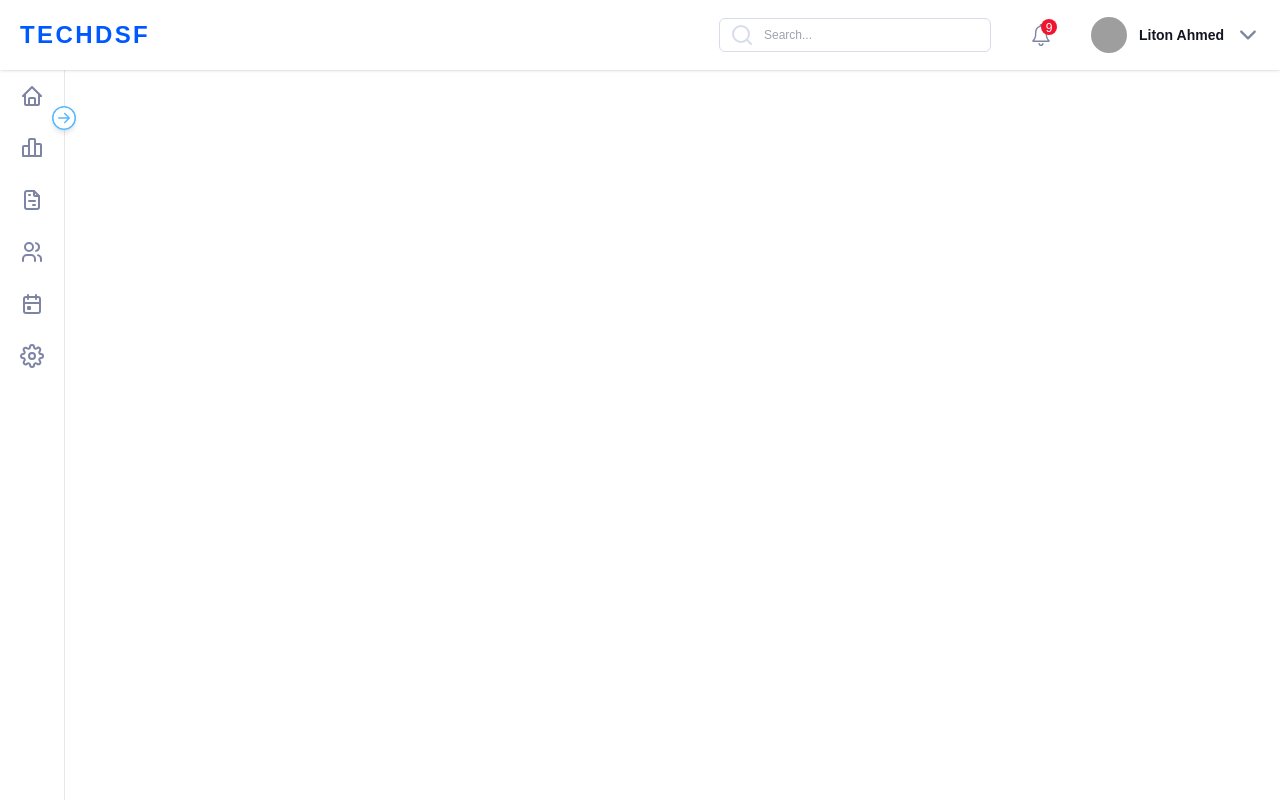
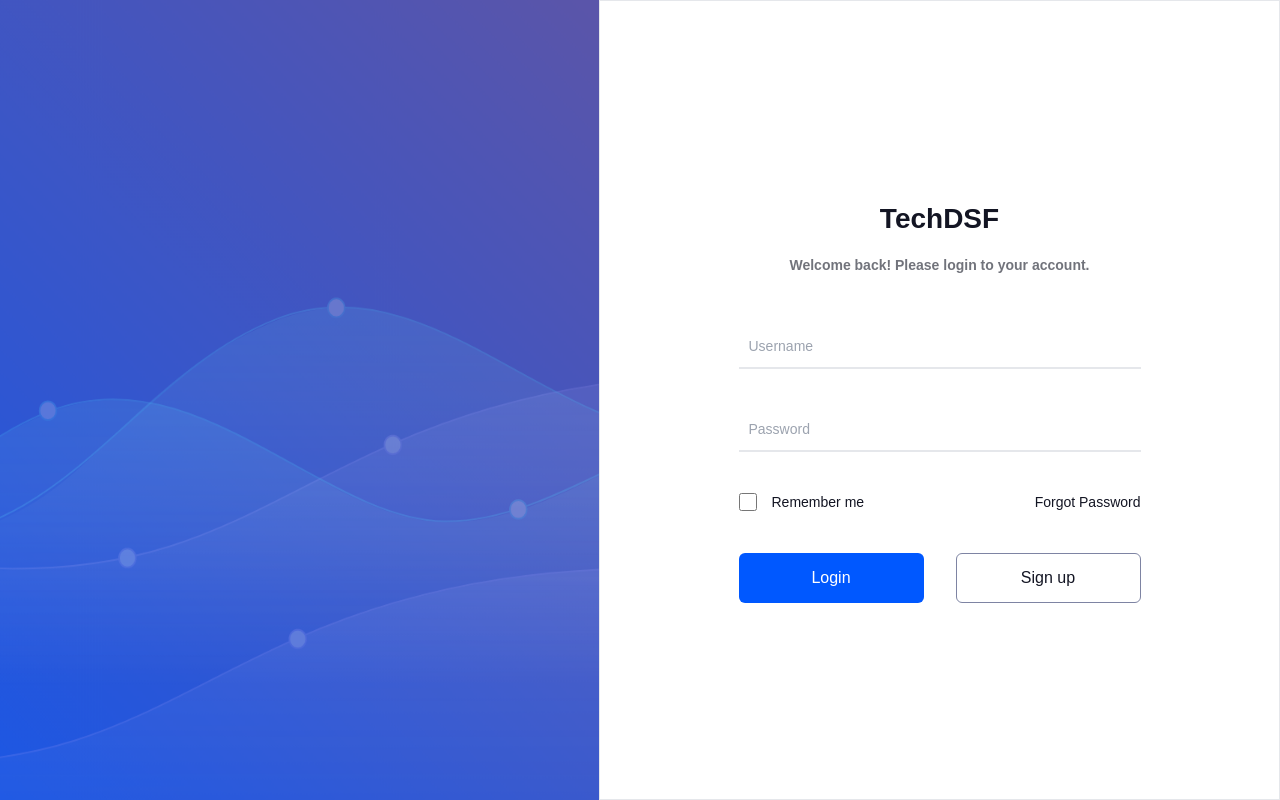
Before and after one commit to rifatptk/techdsf-admin, a React (Create React App) app: page /signin in a window 1280 px wide. Built offline with nearby package versions, Linux system fonts and the light colour scheme; grey boxes are pictures that could not be loaded.

Commit message:
signin page done

```diff
--- a/src/App.js
+++ b/src/App.js
@@ -1,4 +1,4 @@
-import { BrowserRouter, Routes, Route } from 'react-router-dom';
+import { BrowserRouter, Routes, Route, Navigate } from 'react-router-dom';
 import Navbar from './components/Navbar';
 import Sidebar from './components/Sidebar';
 import Analytics from './pages/Analytics';
@@ -8,13 +8,26 @@ import Customers from './pages/Customers';
 import Home from './pages/Home';
 import Settings from './pages/Settings';
 import { useState } from 'react';
+import Signup from './pages/Signup';
+import Signin from './pages/Signin';
+import NotFound from './pages/NotFound';
 
 function App() {
   const [sidebarExpanded, setSidebarExpanded] = useState(false);
 
+  const signedIn = false;
+
   return (
     <div className="App">
       <BrowserRouter>
+        {!signedIn ? (
+          <Routes>
+            <Route path="/signup" element={<Signup />} />
+            <Route path="/signin" element={<Signin />} />
+            <Route path="*" element={<Navigate to="/signin" />} />
+          </Routes>
+        ) : (
+          <>
             <div className="fixed z-10 w-full ">
               <Navbar />
             </div>
@@ -41,9 +54,12 @@ function App() {
                   <Route path="/customers" element={<Customers />} />
                   <Route path="/calendar" element={<Calendar />} />
                   <Route path="/settings" element={<Settings />} />
+                  <Route path="*" element={<NotFound />} />
                 </Routes>
               </div>
             </div>
+          </>
+        )}
       </BrowserRouter>
     </div>
   );
--- /dev/null
+++ b/src/pages/NotFound.jsx
@@ -0,0 +1,15 @@
+import React from 'react';
+
+const NotFound = () => {
+  return (
+    <div className="w-full h-screen grid place-items-center">
+      <div className=" flex flex-col justify-center">
+        <h1 className="text-theme-red font-bold text-8xl">404 </h1>
+        <br />
+        <span className="text-theme-gray text-4xl"> Not Found!</span>
+      </div>
+    </div>
+  );
+};
+
+export default NotFound;
--- /dev/null
+++ b/src/pages/Signin.jsx
@@ -0,0 +1,73 @@
+import { useNavigate } from 'react-router-dom';
+import bg from '../images/bg.png';
+
+const Signin = () => {
+  const navigate = useNavigate();
+
+  const dummyHandler = (e) => {
+    e.preventDefault();
+  };
+
+  return (
+    <div className="signin">
+      <div className="w-full h-screen flex">
+        {/* left */}
+        <div className="flex-1">
+          <img src={bg} alt="" className="w-full h-full" />
+        </div>
+
+        {/* right */}
+        <div className="flex-1 border grid place-items-center p-10">
+          <div className="text-theme-black">
+            <div className="text-center mb-[50px]">
+              <h1 className="text-[28px] font-semibold mb-[15px]">TechDSF</h1>
+              <p className="text-[14px] font-bold text-theme-black/60">
+                Welcome back! Please login to your account.
+              </p>
+            </div>
+            <form className="space-y-10">
+              <input
+                type="text"
+                placeholder="Username"
+                className="w-full p-[10px] border-b-[2px] text-[14px] focus:outline-theme-blue/75"
+              />
+              <input
+                type="text"
+                placeholder="Password"
+                className="w-full p-[10px] border-b-[2px] text-[14px] focus:outline-theme-blue/75"
+              />
+              <div className="flex justify-between space-x-2 text-[14px]">
+                <div className="flex items-center space-x-[15px]">
+                  <input
+                    type="checkbox"
+                    id="remember"
+                    className="w-[18px] h-[18px]"
+                  />
+                  <label htmlFor="remember">Remember me</label>
+                </div>
+                <div>Forgot Password</div>
+              </div>
+              {/* buttons */}
+              <div className="flex justify-between">
+                <button
+                  onClick={dummyHandler}
+                  className="w-[185px] h-[50px] grid place-items-center bg-theme-blue text-white rounded-[6px] hover:bg-theme-blue/90 transition-colors"
+                >
+                  Login
+                </button>
+                <button
+                  onClick={() => navigate('/signup')}
+                  className="w-[185px] h-[50px] grid place-items-center border border-theme-gray rounded-[6px] hover:bg-theme-lightgray transition-colors"
+                >
+                  Sign up
+                </button>
+              </div>
+            </form>
+          </div>
+        </div>
+      </div>
+    </div>
+  );
+};
+
+export default Signin;
--- /dev/null
+++ b/src/pages/Signup.jsx
@@ -0,0 +1,7 @@
+import React from 'react';
+
+const Signup = () => {
+  return <div>Signup</div>;
+};
+
+export default Signup;
```
Also changed, not shown: src/images/bg.png (added). Lines whose indentation alone changed are shown as unchanged.
